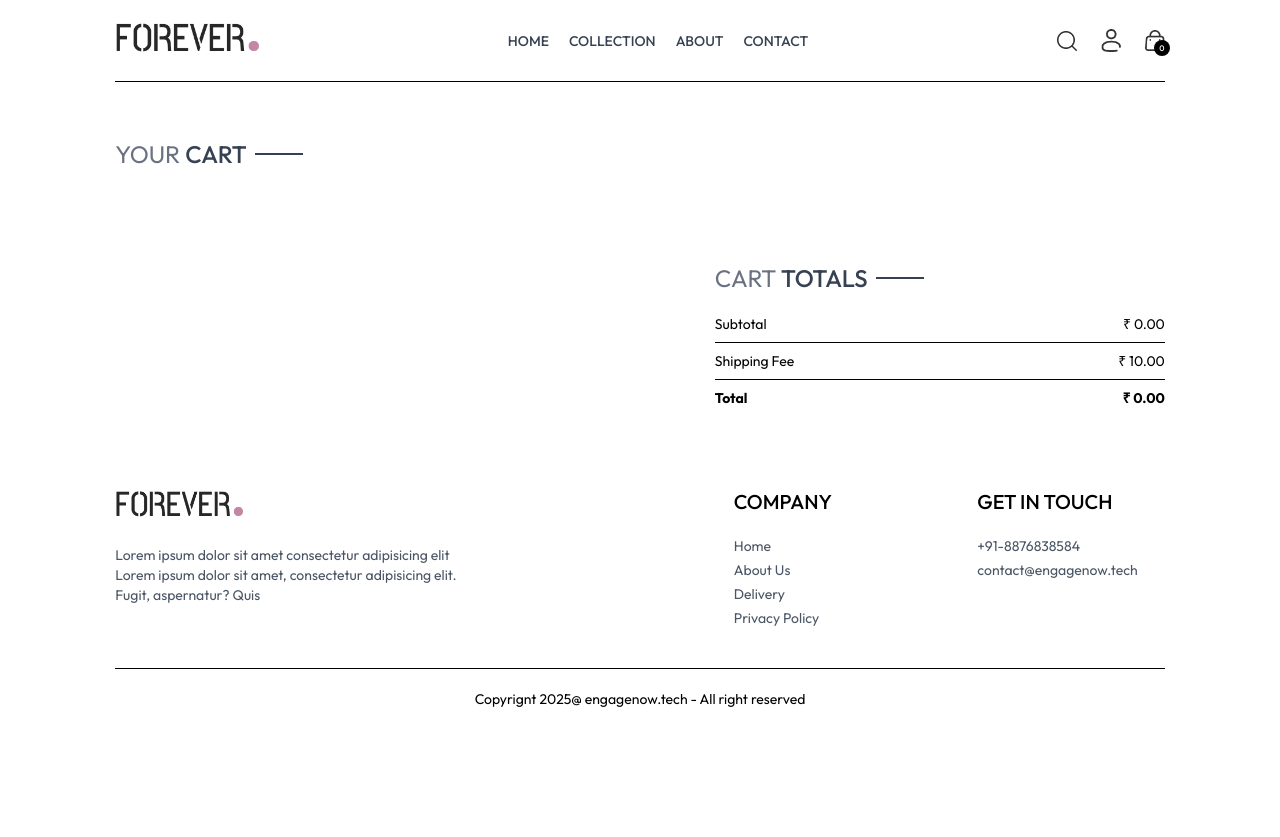
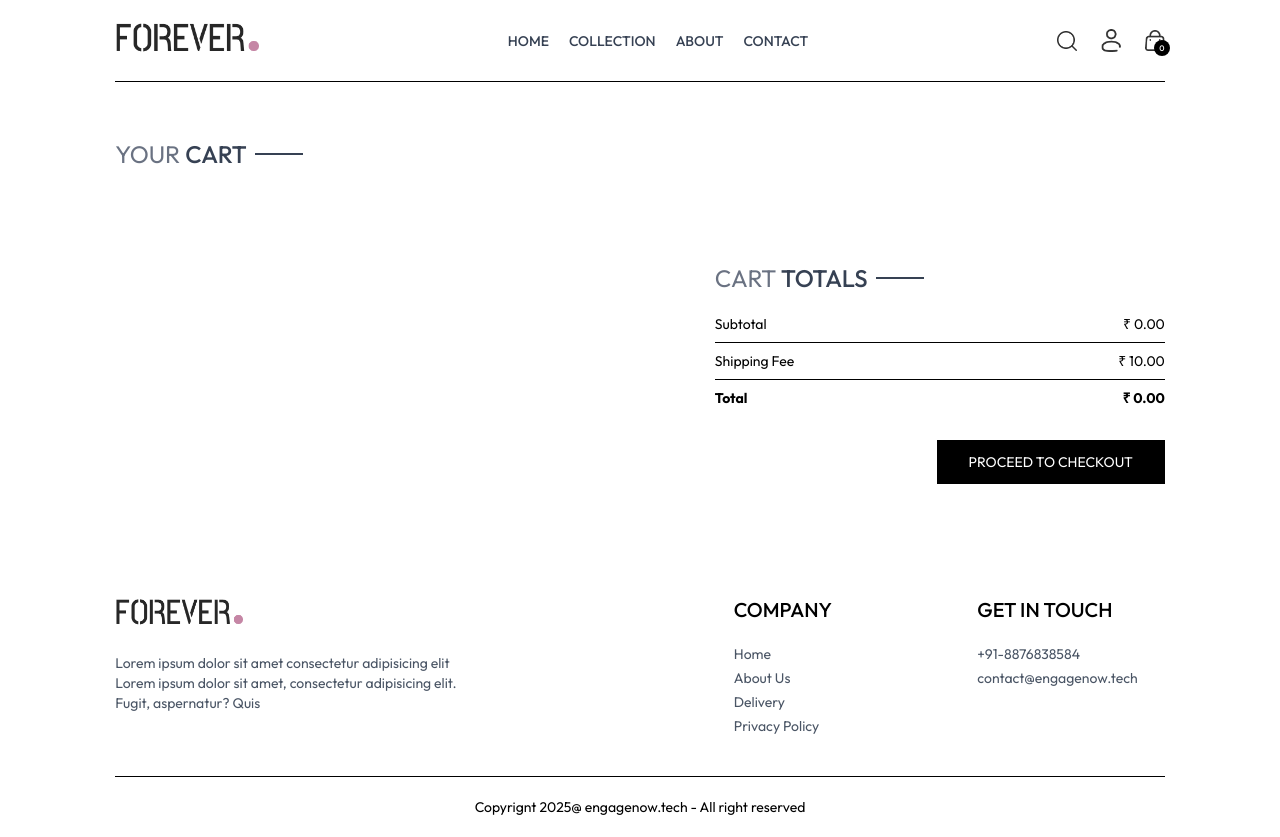
Before and after one commit to barmanb17/forever--eCommerce, a React (Vite) app in the folder frontend/: page /cart in a window 1280 px wide. Before the commit the page ends 800 px from the top, so only its background shows below. Built offline with nearby package versions, Linux system fonts and the light colour scheme.

Commit message:
navigation to palce order done

```diff
--- a/frontend/src/context/ShopContext.jsx
+++ b/frontend/src/context/ShopContext.jsx
@@ -1,6 +1,7 @@
 import { createContext, useEffect, useState } from "react";
 import { products } from "../assets/assets";
 import { toast } from "react-toastify";
+import {useNavigate} from 'react-router-dom';
 
  export const ShopContext = createContext();
 
@@ -11,6 +12,7 @@
     const [search, setSearch] = useState('');
     const [showSearch, setShowSearch] = useState(false);
     const [cartItems, setCartItems] = useState({});
+    const navigate = useNavigate();
 
 
     const addToCart = async (itemId, size) => {
@@ -77,7 +79,7 @@
 }
 
     const value = {
-        products, currency, delivery_fee, search, setSearch, showSearch, setShowSearch, cartItems, addToCart, getCartCount, updateQuantity, getCartAmount
+        products, currency, delivery_fee, search, setSearch, showSearch, setShowSearch, cartItems, addToCart, getCartCount, updateQuantity, getCartAmount, navigate
     }
 
     return (
--- a/frontend/src/pages/Cart.jsx
+++ b/frontend/src/pages/Cart.jsx
@@ -6,7 +6,7 @@
 
 const Cart = () => {
 
-  const { products, currency, cartItems, updateQuantity } = useContext(ShopContext);
+  const { products, currency, cartItems, updateQuantity, navigate } = useContext(ShopContext);
 
   const [cartData, setCartData] = useState([]);
 
@@ -76,6 +76,9 @@
       <div className='flex justify-end my-20'>
         <div className='w-full sm:w-[450px]'>
           <CartTotal />
+          <div className='w-full text-end'>
+            <button onClick={()=>navigate('/place-order')} className='bg-black text-white text-sm my-8 px-8 py-3'>PROCEED TO CHECKOUT</button>
+          </div>
         </div>
       </div>
     </div>
```
